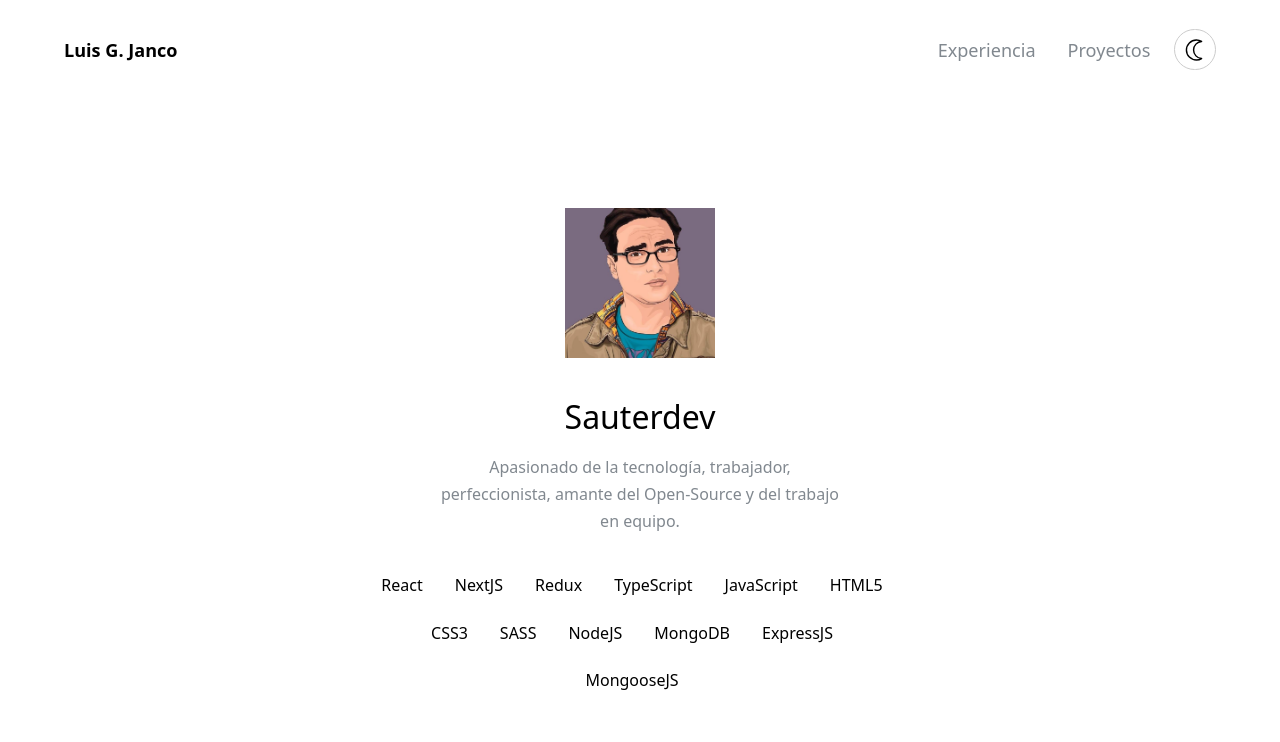
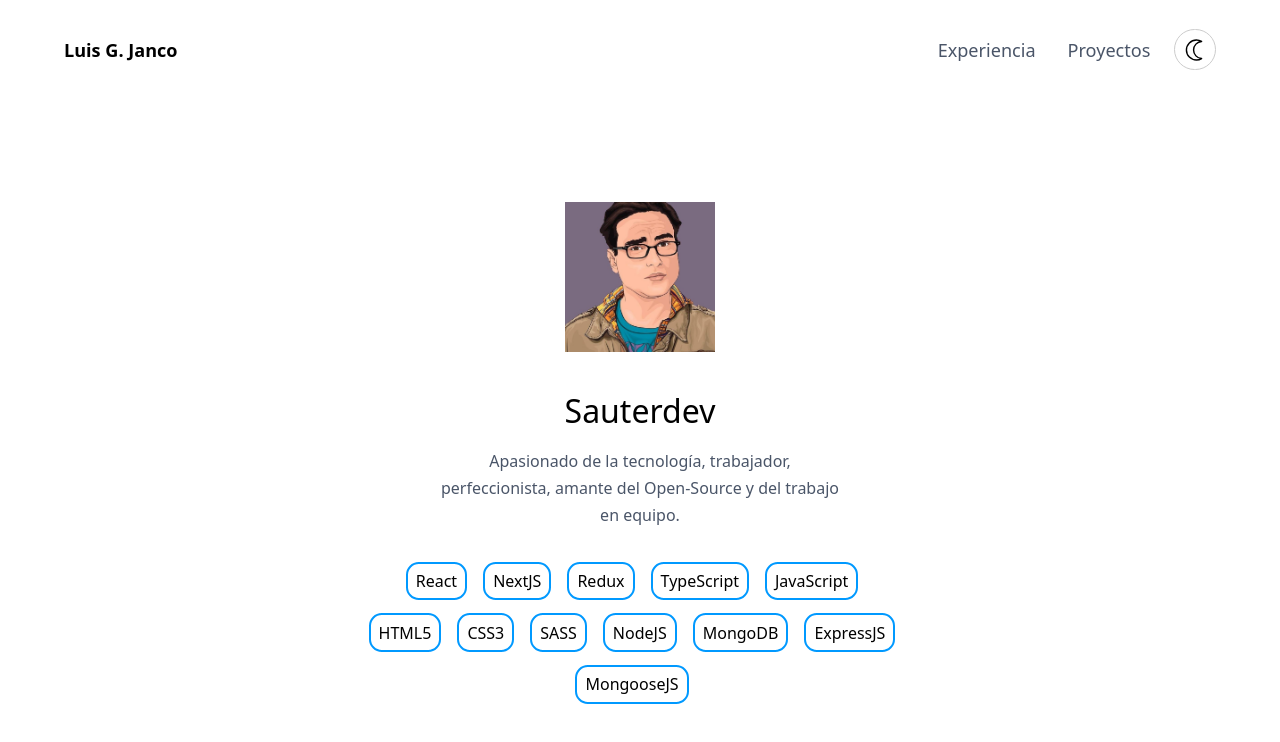
Before and after one commit to LuiSauter/portfolio, a Next.js app: page / in a window 1280 px wide. Shown: the top 742 px of the page. Built offline with nearby package versions, Linux system fonts and the light colour scheme.

Commit message:
style: add border in skills

```diff
--- a/src/styles/GlobalStyled.ts
+++ b/src/styles/GlobalStyled.ts
@@ -42,6 +42,10 @@ export const GlobalStyle = createGlobalStyle`
       color: ${colorDark.colorTextPrimary};
     }
 
+    .border-color {
+      border: 2px solid ${colorDark.colorTextThird};
+    }
+
     .current {
       .btn-svg, span {
         background-color: ${colorDark.colorTextPrimary};
@@ -74,6 +78,9 @@ export const GlobalStyle = createGlobalStyle`
       color: ${colorLight.colorTextPrimary};
     }
 
+    .border-color {
+      border: 2px solid ${colorLight.colorTextThird};
+    }
     .current {
       span, .btn-svg {
         background-color: ${colorLight.colorTextPrimary};
--- a/src/styles/theme.ts
+++ b/src/styles/theme.ts
@@ -10,6 +10,6 @@ export const colorLight = {
   colorPrimary: '#ffffff',
   colorSecondary: '#000000',
   colorTextPrimary: '#000000',
-  colorTextSecondary: '#81888f',
+  colorTextSecondary: '#4a5568',
   colorTextThird: '#0099ff'
 }
```
